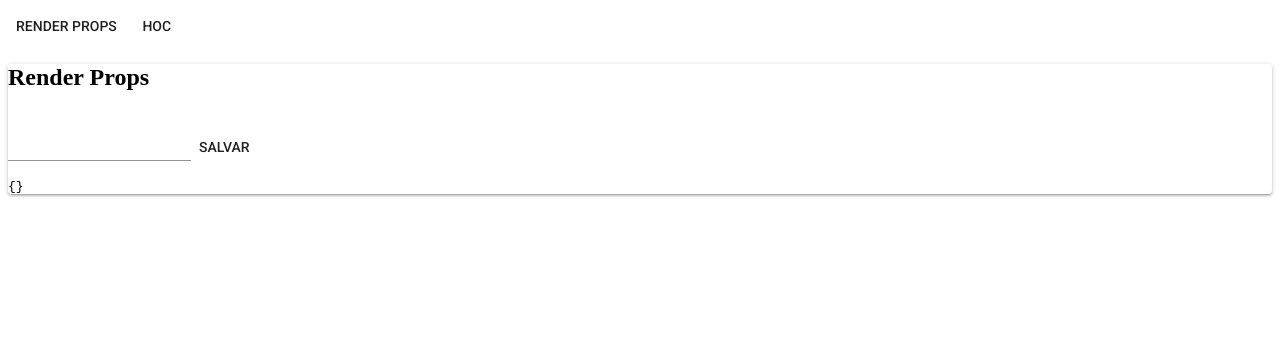
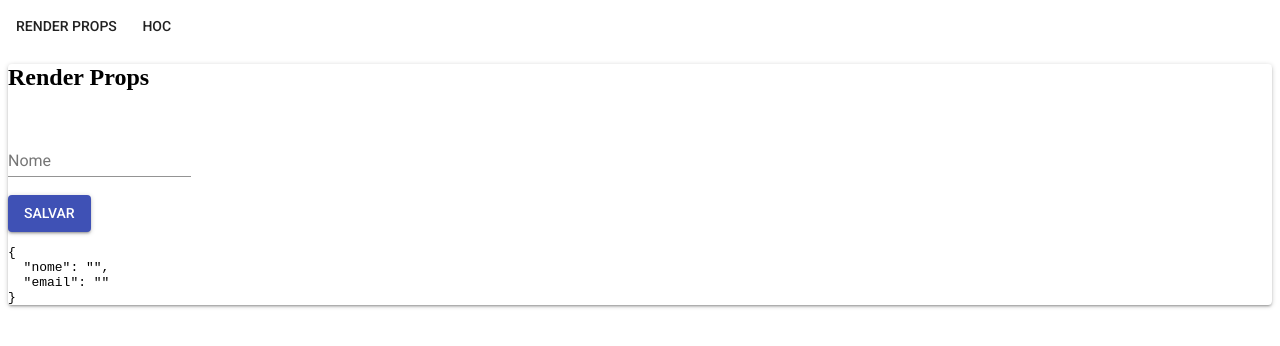
Before and after one commit to francajosejunior/formik, a React app: page / in a window 1280 px wide. Shown: the top 346 px of the page. Built offline with nearby package versions, Linux system fonts and the light colour scheme.

Commit message:
TextField2

```diff
--- a/src/components/RenderProps.js
+++ b/src/components/RenderProps.js
@@ -1,6 +1,7 @@
 import React from 'react'
-import { Button, Paper, TextField } from '@material-ui/core'
-import { Formik } from 'formik'
+import { Button, Paper, TextField, Grid } from '@material-ui/core'
+import { Formik, Field } from 'formik'
+import TextField2 from './TextField2'
 
 class RenderProps extends React.Component {
   render() {
@@ -8,16 +9,25 @@ class RenderProps extends React.Component {
       <Paper>
         <h2>Render Props</h2>
         <br />
-        <Formik>
+        <Formik initialValues={{ nome: '', email: '' }}>
           {({ values, handleChange, handleBlur }) => (
             <form>
+              <Grid container spacing={24}>
+                <Grid item>
                   <TextField
                     name="nome"
+                    label="Nome"
                     onChange={handleChange}
                     onBlur={handleBlur}
                     value={values.nome}
                   />
-              <Button type="submit">Salvar</Button>
+                </Grid>
+
+              </Grid>
+              <br />
+              <Button type="submit" variant="raised" color="primary">
+                Salvar
+              </Button>
               <pre>{JSON.stringify(values, 0, 2)}</pre>
             </form>
           )}
--- /dev/null
+++ b/src/components/TextField2.js
@@ -0,0 +1,4 @@
+import React from 'react'
+import { TextField } from '@material-ui/core'
+
+export default props => <TextField {...props.field} {...props} />
--- a/src/containers/App.js
+++ b/src/containers/App.js
@@ -1,7 +1,8 @@
 import React from 'react'
 import { Button } from '@material-ui/core'
 import RenderProps from '../components/RenderProps'
-import HOC from '../components/HOC';
+import HOC from '../components/HOC'
+import './../index.scss'
 
 const App = () => {
   const [example, setExample] = React.useState('renderprops')
```
Also changed, not shown: src/index.scss (added). Lines whose indentation alone changed are shown as unchanged.
